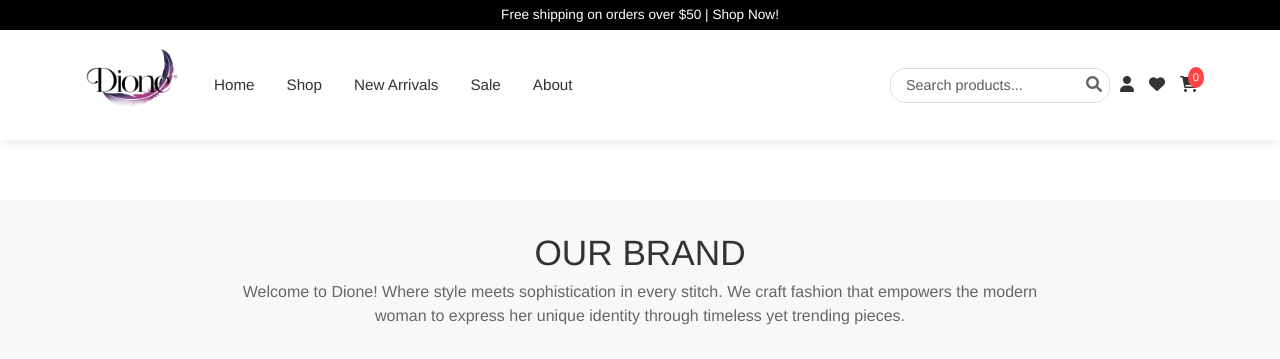
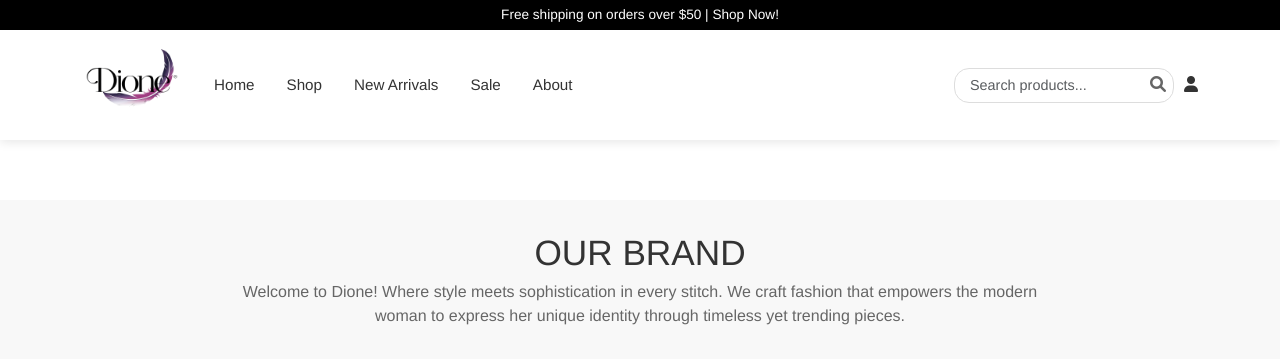
Before and after one commit to CodeMaestro2001/e_commerce-php, a PHP site: page /about.php in a window 1280 px wide. Shown: the top 359 px of the page. Run offline with PHP 8.4, Linux system fonts and the light colour scheme.

Commit message:
session updated in the header

```diff
--- a/header.php
+++ b/header.php
@@ -239,13 +239,8 @@ if (isset($_SESSION['cart']) && is_array($_SESSION['cart'])) {
                             <a class="user-dropdown-item" href="logout.php">Logout</a>
                         </div>
                     </div>
-                    <?php else: ?>
-                        <!-- User is not logged in, show login link -->
-                        <a href="login.php" class="header-icon">
-                            <i class="fas fa-user"></i>
-                        </a>
-                    <?php endif; ?>
 
+                    <!-- Show Cart & Wishlist Only for Logged-in Users -->
                     <a href="wishlist.php" class="header-icon">
                         <i class="fas fa-heart"></i>
                     </a>
@@ -253,6 +248,13 @@ if (isset($_SESSION['cart']) && is_array($_SESSION['cart'])) {
                         <i class="fas fa-shopping-cart"></i>
                         <span class="cart-count"><?php echo $cartCount; ?></span>
                     </a>
+
+                <?php else: ?>
+                    <!-- User is not logged in, show login link -->
+                    <a href="login.php" class="header-icon">
+                        <i class="fas fa-user"></i>
+                    </a>
+                <?php endif; ?>
             </div>
         </div>
     </div>
```
Lines whose indentation alone changed are shown as unchanged.
